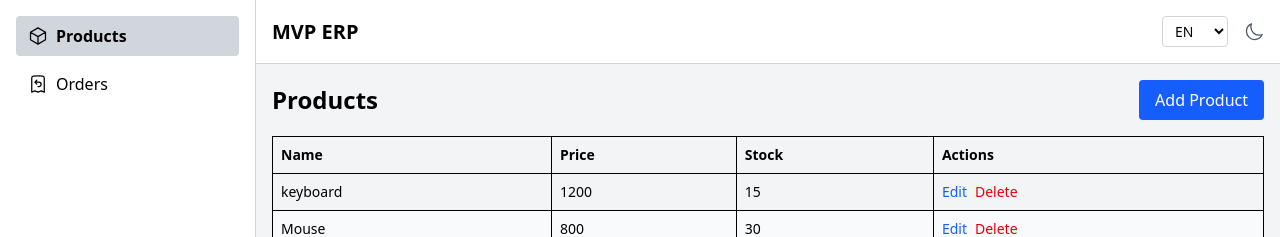
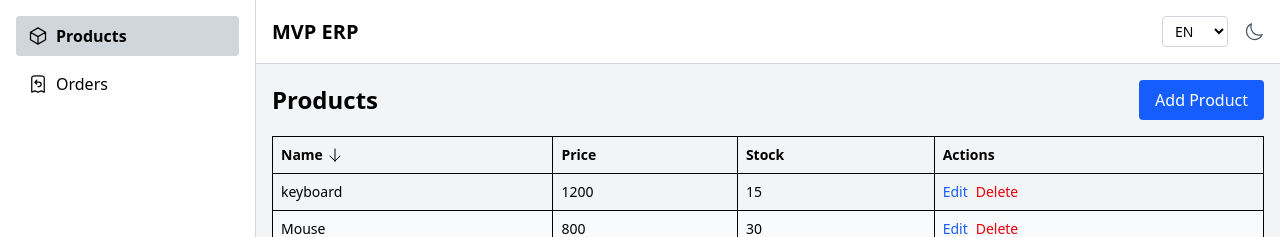
Before and after one commit to 5ock/mvp-erp-frontend, a React (Vite) app: page /dashboard/products in a window 1280 px wide. Shown: the top 237 px of the page. Built offline with nearby package versions, Linux system fonts and the light colour scheme.

Commit message:
Update ProductTabel init data

```diff
--- a/src/components/DataTable.tsx
+++ b/src/components/DataTable.tsx
@@ -38,6 +38,8 @@ const DataTable = <T extends { id: number | string }>({
 
         onSort({ field, direction })
     }
+
+    console.log(sortState)
 
     return (<table
         className='w-full border border-gray-300 dark:border-gray-600 text-sm'
--- a/src/components/ProductTable.tsx
+++ b/src/components/ProductTable.tsx
@@ -12,7 +12,7 @@ type Props = {
 
 const ProductTable = ({ products, onEdit, onDelete }: Props) => {
     const { t } = useTranslation('Products')
-    const [ sort, setSort ] = useState(null)
+    const [ sort, setSort ] = useState<{ field: string | number, direction: 'asc' | 'desc' }>({ field: 'name', direction: 'desc' })
 
     const sortedProducts = () => {}
 
@@ -26,8 +26,8 @@ const ProductTable = ({ products, onEdit, onDelete }: Props) => {
     return (<DataTable
         data={products}
         columns={tableTh}
-        sortState={sort ?? undefined}
-        onSort={(newSort) => setSort(null)}
+        sortState={sort}
+        // onSort={(newSort) => setSort(null)}
         renderRow={(p) => (
           <>
             <td className="p-2 border">{p.name}</td>
```
